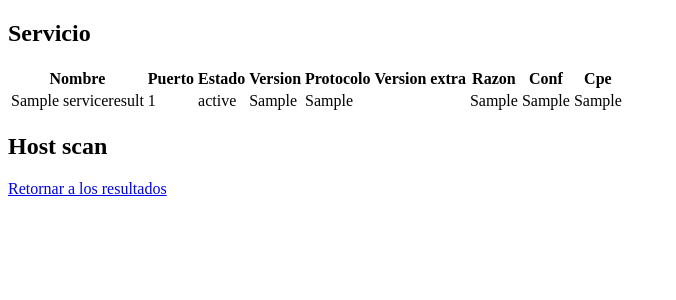
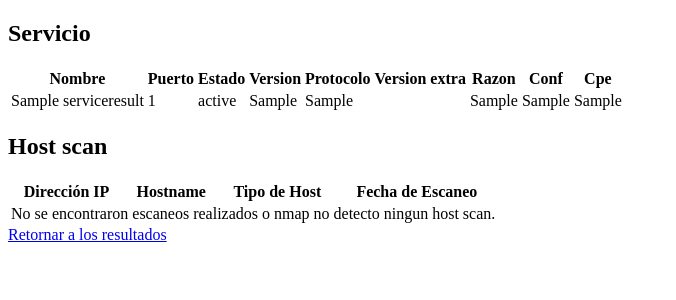
Before and after one commit to clon54programer/PA-de-desarrollo-de-software, a Django app: page /service_result?service_id=1 in a window 1280 px wide. Shown: the top 300 px of the page, without its empty margins (0-676 px from the left). Run offline with Django 5.2, Linux system fonts and the light colour scheme; a user stored in the database is signed in; tables that the repository leaves empty hold one stand-in row (values such as "Sample post").

Commit message:
Agregue la tabla host scan.

```diff
--- a/src/polls/templates/polls/scan_service_result.html
+++ b/src/polls/templates/polls/scan_service_result.html
@@ -43,6 +43,34 @@
 
 
     <h2>Host scan</h2>
+    <table>
+        <thead>
+            <tr>
+                <th>Dirección IP</th>
+                <th>Hostname</th>
+                <th>Tipo de Host</th>
+                <th>Fecha de Escaneo</th>
+            </tr>
+        </thead>
+        <tbody>
+            {% for scan in service.host_scans %}
+            <tr>
+                <td><strong>{{ scan.ip_address }}</strong></td>
+                <td>{{ scan.hostname|default:"---" }}</td>
+                <td>
+                    <span class="badge">{{ scan.hostname_type|upper|default:"N/A" }}</span>
+                </td>
+                <td>{{ scan.scan_date|date:"d/m/Y H:i" }}</td>
+
+            </tr>
+            {% empty %}
+            <tr>
+                <td colspan="5" style="text-align: center;">No se encontraron escaneos realizados o nmap no detecto
+                    ningun host scan.</td>
+            </tr>
+            {% endfor %}
+        </tbody>
+    </table>
 
 
 
```
